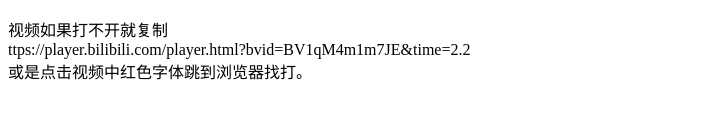
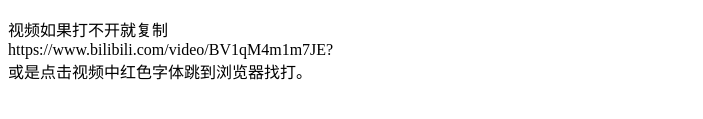
Before and after one commit to jiushu520/zhangzhiwei, a plain HTML site: page jiushudgtp4-o.html in a window 1280 px wide. Shown: the part 419-538 px from the top of the page, without its empty margins (0-703 px from the left). Drawn offline with Linux system fonts and the light colour scheme.

Commit message:
Update jiushudgtp4-o.html

```diff
--- a/jiushudgtp4-o.html
+++ b/jiushudgtp4-o.html
@@ -7,7 +7,7 @@
 <body>
     <p>你好，更多的AI功能请联系：13316325600（微信）</p>
     <iframe src="https://www.bilibili.com/video/BV1qM4m1m7JE?t=4.6" width="640" height="360" frameborder="0" allowfullscreen></iframe>
-    <p>视频如果打不开就复制<br>ttps://player.bilibili.com/player.html?bvid=BV1qM4m1m7JE&time=2.2<br>
+    <p>视频如果打不开就复制<br>https://www.bilibili.com/video/BV1qM4m1m7JE?<br>
     或是点击视频中红色字体跳到浏览器找打。</p>
 </body>
 </html>
```
